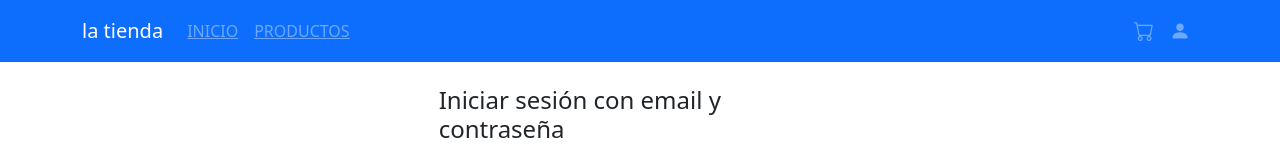
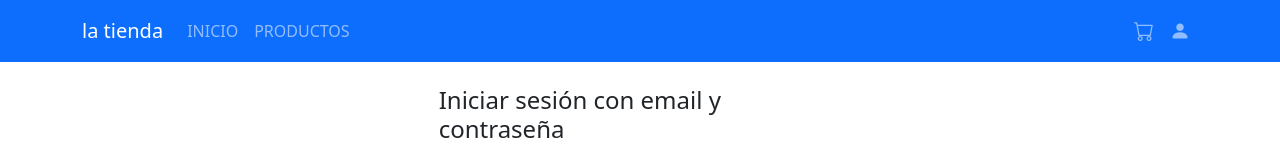
Before and after one commit to abrukman/ecommerce, a React (Vite) app: page /login in a window 1280 px wide. Shown: the top 156 px of the page. Built offline with nearby package versions, Linux system fonts and the light colour scheme.

Commit message:
se corrigen aspectos semanticos de la utilizacion de los Nav.Link, se resuelve el indicador de items en el icono del carrito, se empieza a cambiar el carrito para que funcione mejor responsive

```diff
--- a/src/components/carrito.jsx
+++ b/src/components/carrito.jsx
@@ -1,6 +1,6 @@
 import { useContext, useEffect } from 'react';
 import { CarritoContext } from '../contexts/CarritoContext';
-import { Button } from 'react-bootstrap';
+import { Button, Col, Container, ListGroup, ListGroupItem, Row } from 'react-bootstrap';
 
 export default function Carrito({}) {
     const {productosCarrito, vaciarCarrito, borrarProductos, hayCarrito} = useContext(CarritoContext);
@@ -14,7 +14,38 @@ export default function Carrito({}) {
     );
 
     return(
-        <table className='table table-striped table-primary table-hover align-middle fs-6'>
+        <Container fluid>
+
+            <ListGroup variant='flush'>
+                {productosCarrito.map((producto) => {
+                    return(
+                        <ListGroup.Item action>
+                            <Row>
+                                <Col><img className='img-fluid rounded' width={150} src={producto.imagen}/></Col>
+                                <Col>{producto.nombre}</Col>
+                                <Col>{producto.cantidad}</Col>
+                                <Col>${producto.precio}</Col>
+                                <Col>${producto.precio*producto.cantidad}</Col>
+                                <Col><Button variant='outline-danger' size='sm' onClick={() => borrarProductos(producto.id)}><i class="bi bi-trash3"></i></Button></Col>
+                            </Row>
+                        </ListGroup.Item>
+                    )
+                })}
+            </ListGroup>
+            <Row>
+                <Col className='ms-auto'>
+                    TOTAL
+                </Col>
+                <Col>
+                ${total}
+                </Col>
+                <Col>
+                    <Button className='align-middle' variant='danger' onClick={vaciarCarrito}><i class="bi bi-trash3-fill"></i></Button>
+                </Col>
+            </Row>
+
+
+            {/* <table className='table table-striped table-primary table-hover align-middle fs-6'>
                 <thead>
                     {total > 0 ? <tr>
                         <th></th>
@@ -42,6 +73,7 @@ export default function Carrito({}) {
                     <tr><th className='align-middle text-center table-light fs-3' colSpan={6}>Carrito vacío</th></tr>}
                     {total > 0 ? <tr className='table-dark align-middle'><th></th><th></th><th></th><th>TOTAL</th><th>${total}</th><th><Button className='align-middle' variant='danger' onClick={vaciarCarrito}><i class="bi bi-trash3-fill"></i></Button></th></tr> : <></>}
                 </tbody>
-        </table>
+            </table> */}
+        </Container>
     )
 }
--- a/src/components/nav.jsx
+++ b/src/components/nav.jsx
@@ -17,13 +17,13 @@ function Barra({}) {
                 <Navbar.Toggle aria-controls="basic-navbar-nav" />
                 <Navbar.Collapse id="basic-navbar-nav">
                     <Nav className="me-auto">
-                        <Nav.Link><Link to="/">INICIO</Link></Nav.Link>
-                        <Nav.Link><Link to="/productos">PRODUCTOS</Link></Nav.Link>
-                        {admin ? <Nav.Link><Link to="/admin/agregar">ADMIN</Link></Nav.Link> : <></>}
+                        <Nav.Link as={Link} to={'/'}>INICIO</Nav.Link>
+                        <Nav.Link as={Link} to={'/productos'}>PRODUCTOS</Nav.Link>
+                        {admin ? <Nav.Link as={Link} to={'/admin/agregar'}>ADMIN</Nav.Link> : <></>}
                     </Nav>
                     <Nav>
-                        <Nav.Link><Link to="/carrito"><i class={productosCarrito.length > 0 ? "bi bi-cart-fill fs-5" : "bi bi-cart fs-5"}></i>{productosCarrito.length > 0 ? <small>{productosCarrito.length}</small> : ''}</Link></Nav.Link>
-                        <Nav.Link><Link to="/login">{user ? <i class="bi bi-person-fill-check fs-5"></i> : <i class="bi bi-person-fill fs-5"></i>}</Link></Nav.Link>
+                        <Nav.Link as={Link} to={'/carrito'} className='position-relative'><i className={productosCarrito.length > 0 ? "bi bi-cart-fill fs-5" : "bi bi-cart fs-5"}></i>{productosCarrito.length > 0 ? <span className='position-absolute top-50 start-50 translate-middle text-primary' style={{fontSize: '.75rem'}}>{productosCarrito.length}</span> : ''}</Nav.Link>
+                        <Nav.Link as={Link} to={'/login'}>{user ? <i class="bi bi-person-fill-check fs-5"></i> : <i className="bi bi-person-fill fs-5"></i>}</Nav.Link>
                     </Nav>
                 </Navbar.Collapse>
             </Container>
```
Lines whose indentation alone changed are shown as unchanged.
